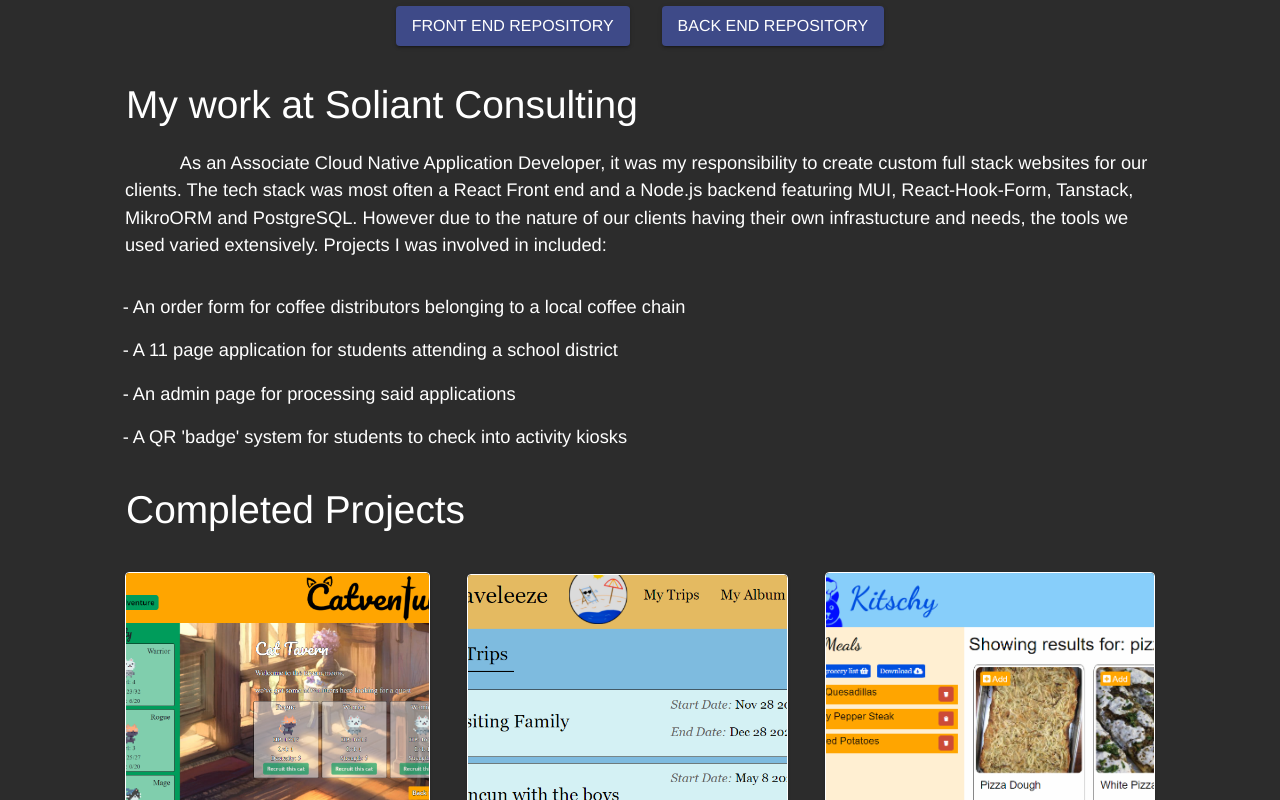
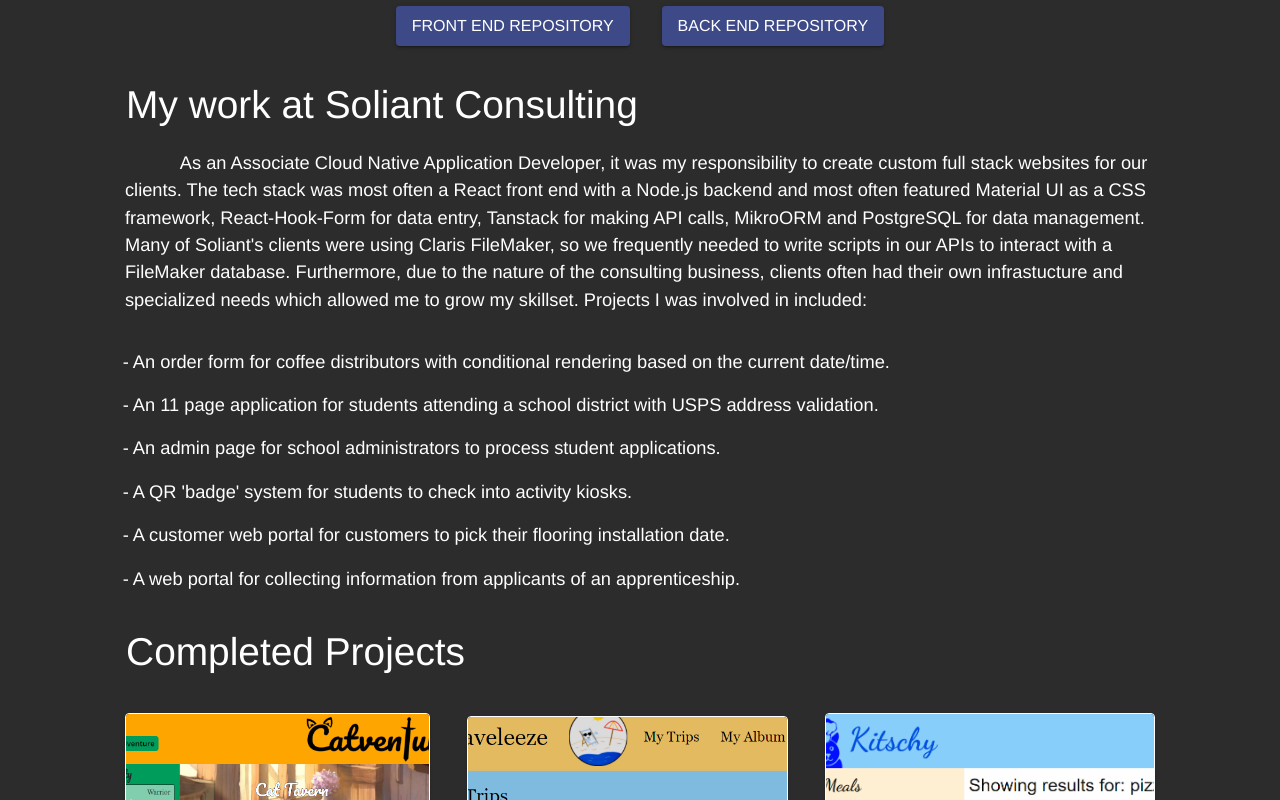
Before and after one commit to emdorgan/portfolio, a React (Vite) app: page /portfolio/projects in a window 1280 px wide. Shown: the part 418-1218 px from the top of the page. Built offline with nearby package versions, Linux system fonts and the light colour scheme.

Commit message:
feat: content change

```diff
--- a/src/pages/Projects.tsx
+++ b/src/pages/Projects.tsx
@@ -64,14 +64,17 @@ const Projects = () => {
 
                     <Typography align='left' sx={{margin: '1em', textIndent: '3em'}}>
                         As an Associate Cloud Native Application Developer, it was my responsibility to create custom full stack websites for our clients.
-                        The tech stack was most often a React Front end and a Node.js backend featuring MUI, React-Hook-Form, Tanstack, MikroORM and PostgreSQL.
-                        However due to the nature of our clients having their own infrastucture and needs, the tools we used varied extensively. Projects I was involved in included:
+                        The tech stack was most often a React front end with a Node.js backend and most often featured Material UI as a CSS framework, React-Hook-Form for data entry, Tanstack for making API calls,
+                        MikroORM and PostgreSQL for data management. Many of Soliant's clients were using Claris FileMaker, so we frequently needed to write scripts in our APIs to interact with a FileMaker database.
+                        Furthermore, due to the nature of the consulting business, clients often had their own infrastucture and specialized needs which allowed me to grow my skillset. Projects I was involved in included:
                     </Typography>
                     <List>
-                        <ListItem>- An order form for coffee distributors belonging to a local coffee chain</ListItem>
-                        <ListItem>- A 11 page application for students attending a school district</ListItem>
-                        <ListItem>- An admin page for processing said applications</ListItem>
-                        <ListItem>- A QR 'badge' system for students to check into activity kiosks</ListItem>
+                        <ListItem>- An order form for coffee distributors with conditional rendering based on the current date/time.</ListItem>
+                        <ListItem>- An 11 page application for students attending a school district with USPS address validation.</ListItem>
+                        <ListItem>- An admin page for school administrators to process student applications.</ListItem>
+                        <ListItem>- A QR 'badge' system for students to check into activity kiosks.</ListItem>
+                        <ListItem>- A customer web portal for customers to pick their flooring installation date.</ListItem>
+                        <ListItem>- A web portal for collecting information from applicants of an apprenticeship.</ListItem>
                     </List>
                     <Typography align='left' variant='h4' sx={{margin: '0.5em'}}>Completed Projects</Typography>
                     <Box flexDirection={isLargeScreen ? 'row' : 'column'} sx={{display: 'flex', justifyContent: 'space-evenly', alignItems: 'center'}}>
```
Also changed, not shown: 1 other file (tests, documents, lock files or other folders).
